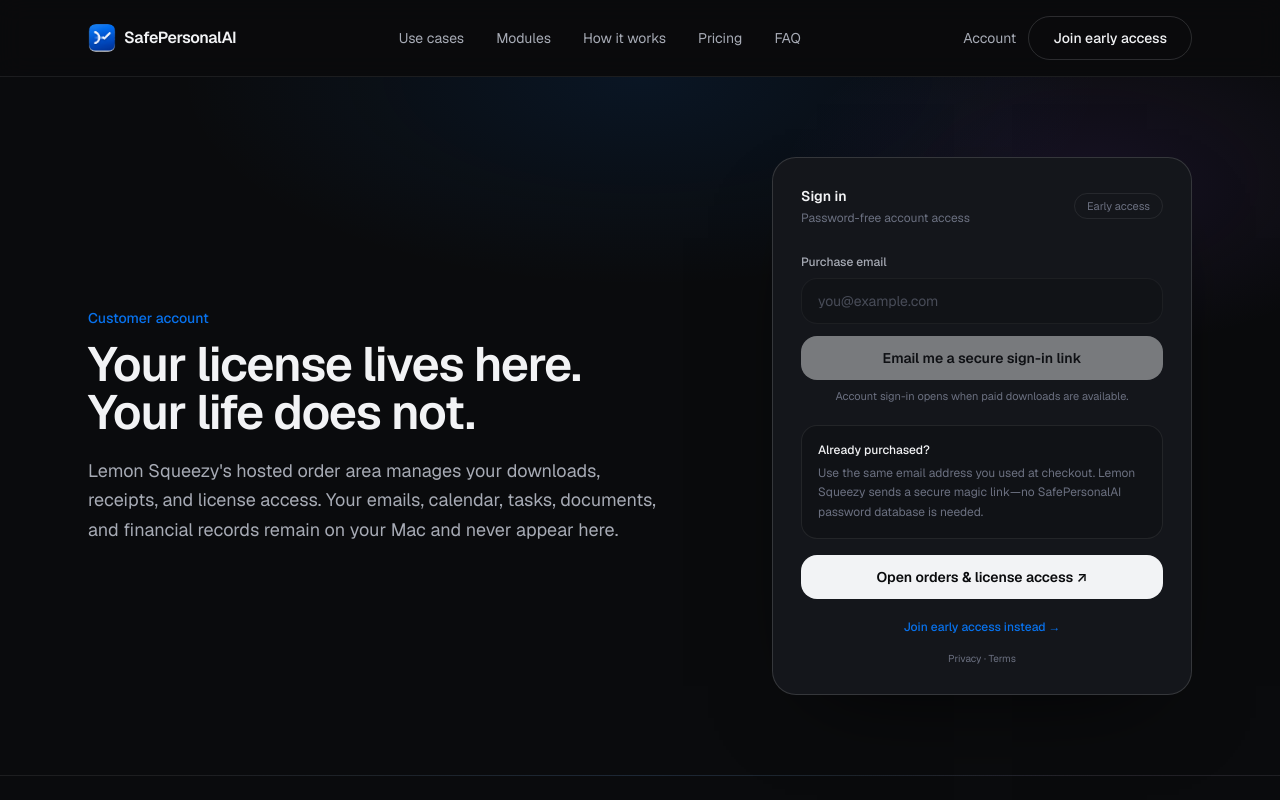
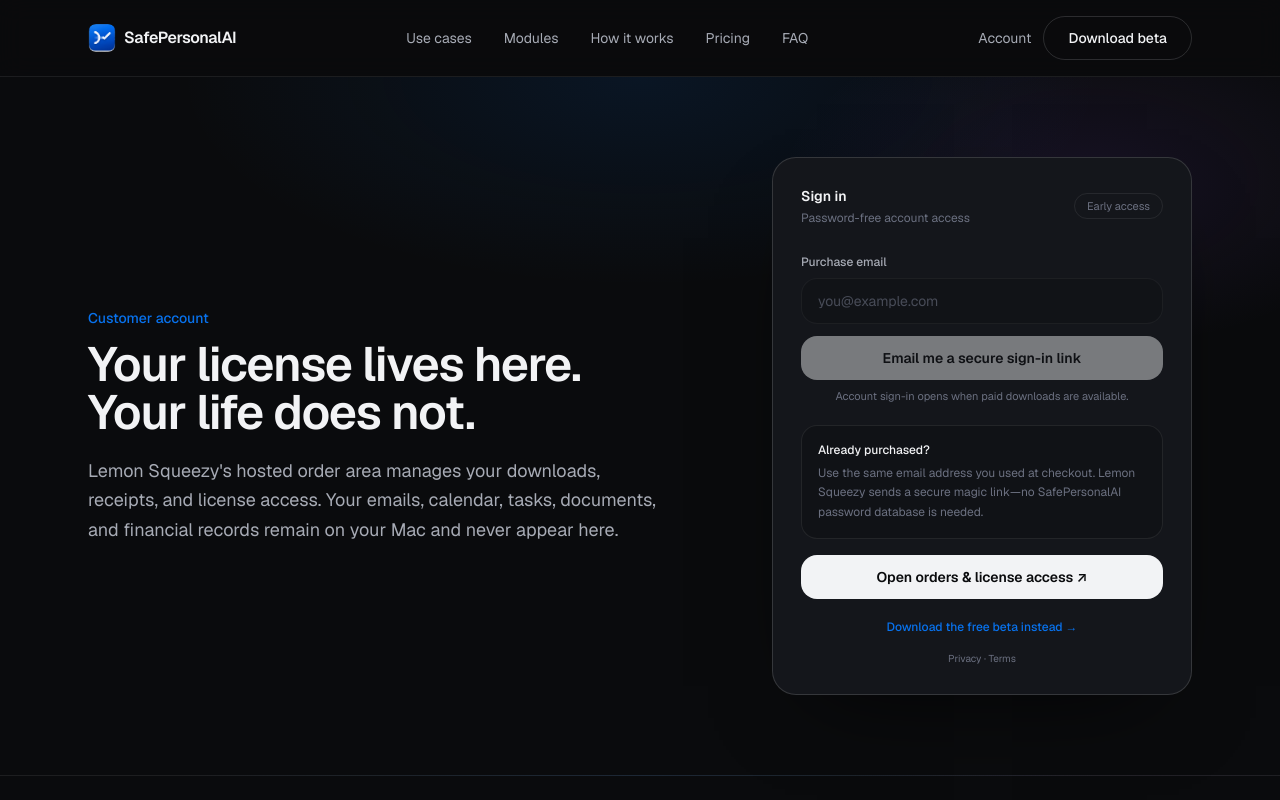
Before and after one commit to Krawatt-creator/safepersonalai-website, a Next.js app: page /account in a window 1280 px wide. Shown: the top 800 px of the page. Built offline with nearby package versions, Linux system fonts and the light colour scheme.

Commit message:
Use beta download CTA site-wide

```diff
--- a/src/app/account/page.tsx
+++ b/src/app/account/page.tsx
@@ -102,10 +102,11 @@
               </a>
 
               <Link
-                href="/#pricing"
+                href="/downloads/SafePersonalAI-beta.zip"
+                download
                 className="mt-5 block text-center text-xs font-medium text-green transition hover:brightness-125"
               >
-                Join early access instead →
+                Download the free beta instead →
               </Link>
               <p className="mt-4 text-center text-[10px] text-text-tertiary"><Link href="/privacy" className="underline-offset-2 hover:underline">Privacy</Link> · <Link href="/terms" className="underline-offset-2 hover:underline">Terms</Link></p>
             </div>
--- a/src/components/Nav.tsx
+++ b/src/components/Nav.tsx
@@ -52,10 +52,11 @@
             Account
           </Link>
           <a
-            href="#pricing"
+            href="/downloads/SafePersonalAI-beta.zip"
+            download
             className="site-cta-secondary hidden min-h-10 px-4 text-sm sm:inline-flex"
           >
-            Join early access
+            Download beta
           </a>
           <button
             type="button"
@@ -107,11 +108,12 @@
             </li>
             <li className="pt-2 sm:hidden">
               <a
-                href="#pricing"
+                href="/downloads/SafePersonalAI-beta.zip"
+                download
                 onClick={() => setOpen(false)}
                 className="site-cta-secondary block min-h-10 px-4 text-center text-sm"
               >
-                Join early access
+                Download beta
               </a>
             </li>
           </ul>
```
